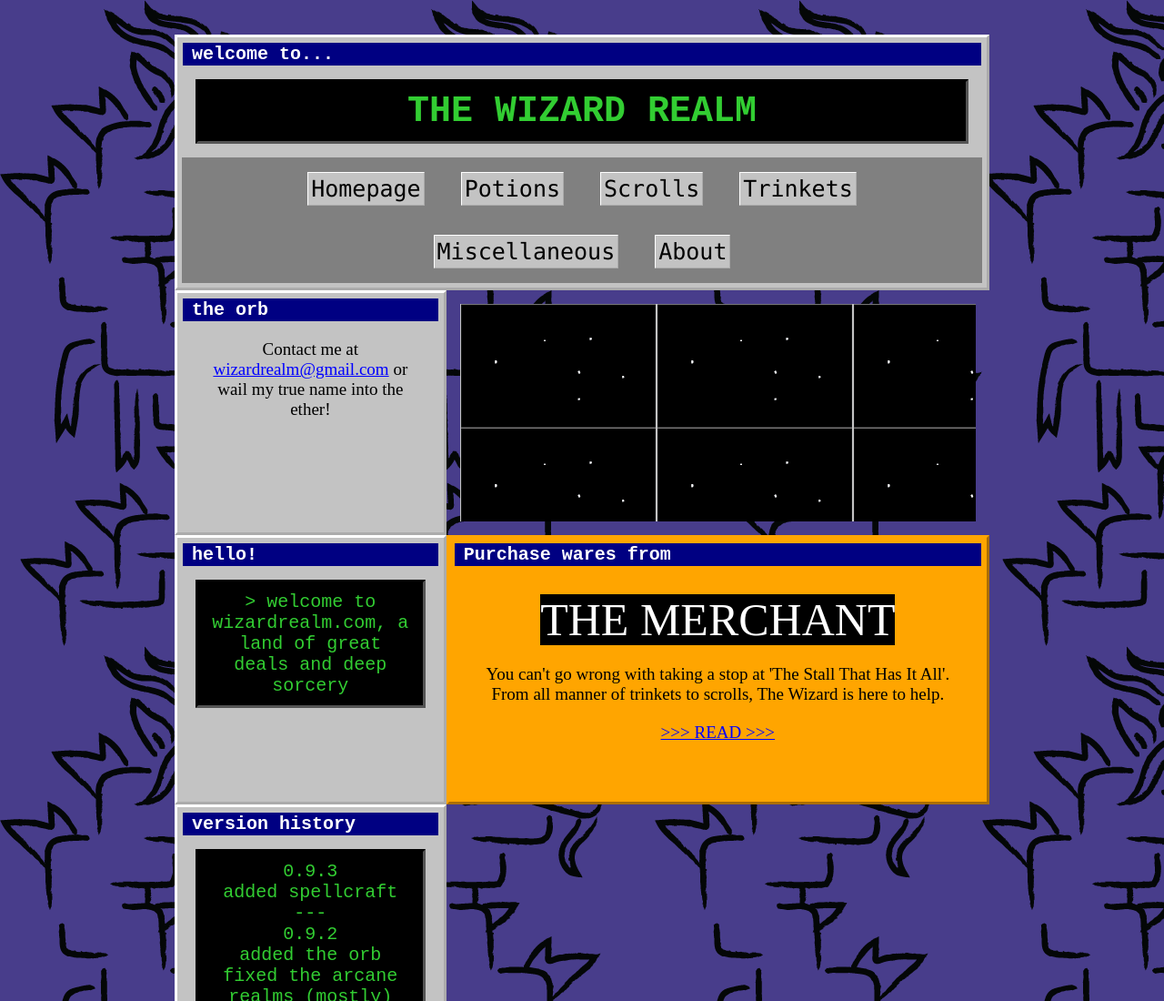
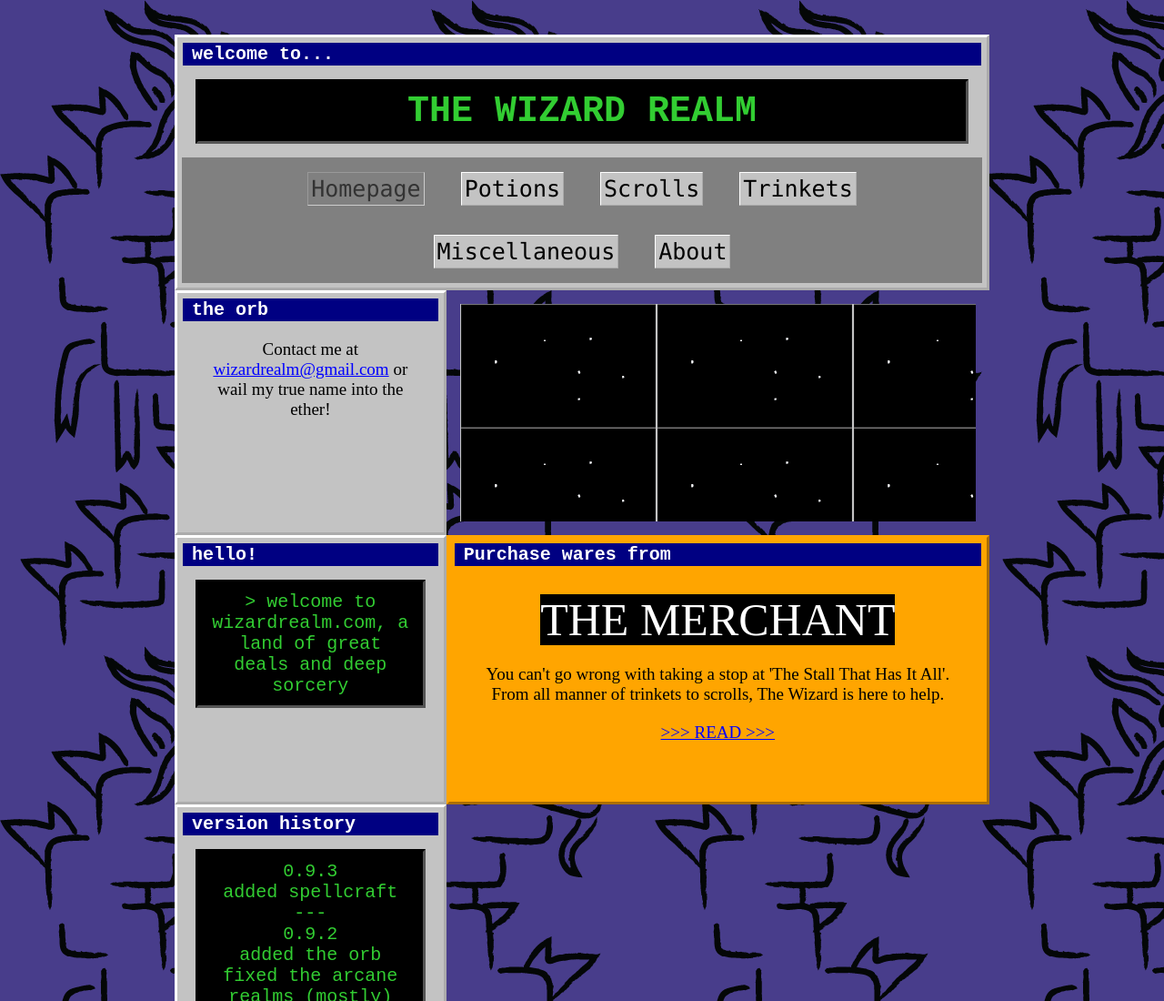
Before and after one commit to RPeckover/Personal-Project---Wizard-Realm, a plain HTML site: page index.html in a window 1280 px wide. Shown: the top 1100 px of the page at 91% size. Drawn offline with Linux system fonts and the light colour scheme; a web font is replaced by a local one.

Commit message:
Added navigation style class
Added 'navbtndisabled' class to CSS file and styled the 'homepage' button in the navigation bar to use it on the index.html page. This is to indicate to users that they are on the homepage.

```diff
--- a/index.html
+++ b/index.html
@@ -12,14 +12,14 @@
 <meta name="viewport" content="width=device-width, initial-scale=1">
 </head>
 
-<!-- aaaa/ -->
+
 <div id="container">
 <header>
 <h3>welcome to...</h3>
 <h1>THE WIZARD REALM</h1>
   <nav>
 	<ul>
-    <li><a class="navbar" href="index.html">Homepage</a></li>
+    <li><a class="navbtndisabled" href="index.html">Homepage</a></li>
     <li><a class="navbar" href="potions.html">Potions</a></li>
     <li><a class="navbar" href="scrolls.html">Scrolls</a></li>
     <li><a class="navbar" href="trinkets.html">Trinkets</a></li>
--- a/style.css
+++ b/style.css
@@ -205,6 +205,22 @@ a {
   background-color: #808080;
 }
 
+.navbtndisabled {
+  background-color: #808080;
+  border: 1px inset;
+  font-size: 25px;
+  font-family: "Monaco", monospace;
+  color: black;
+  margin: 0px;
+  padding: 3px;
+  height: auto;
+  text-align: left;
+  border-color: #ffffff;
+  border-radius: 0px;
+  opacity: 0.6;
+  cursor: not-allowed;
+}
+
 /* Headings */
 
 h1 {
```
